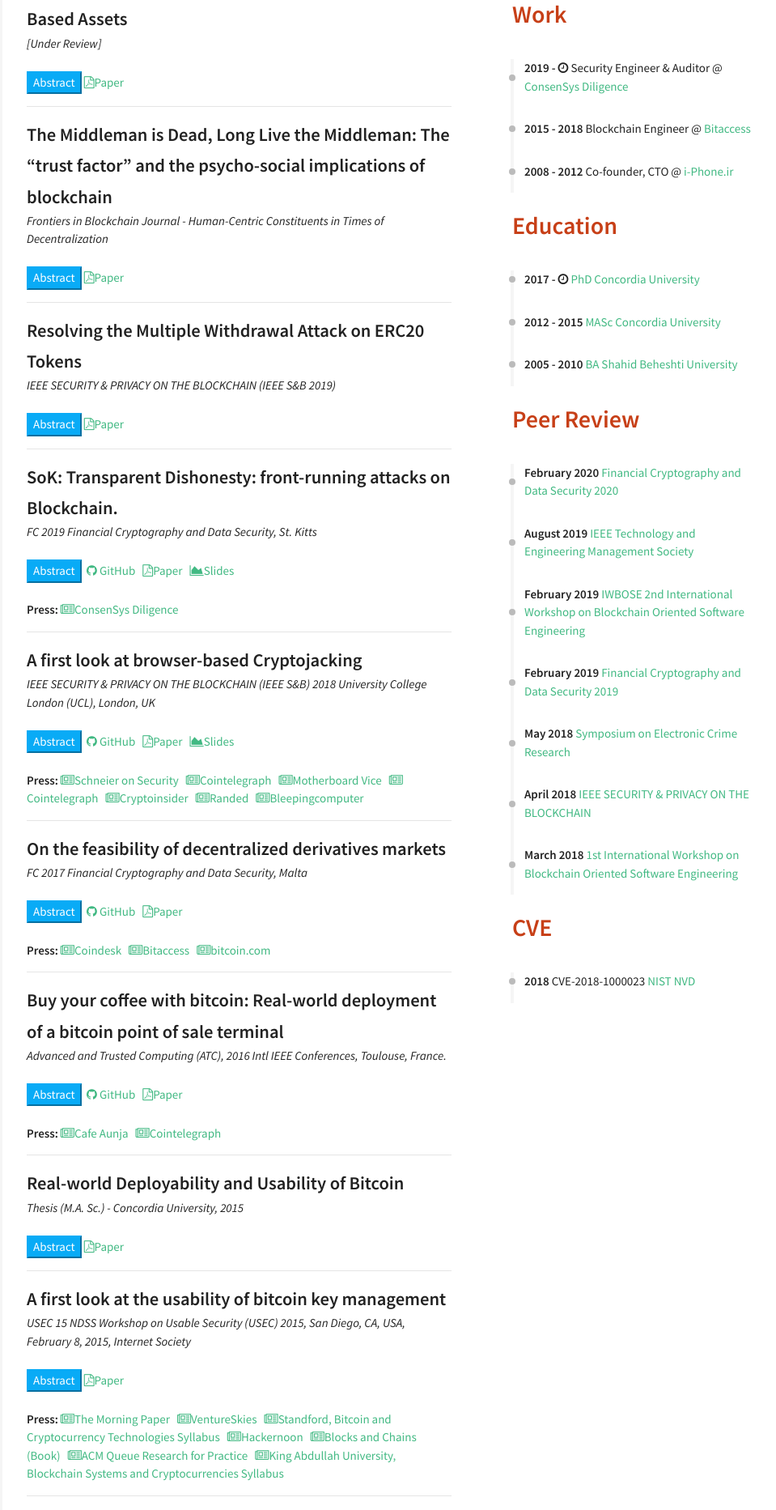
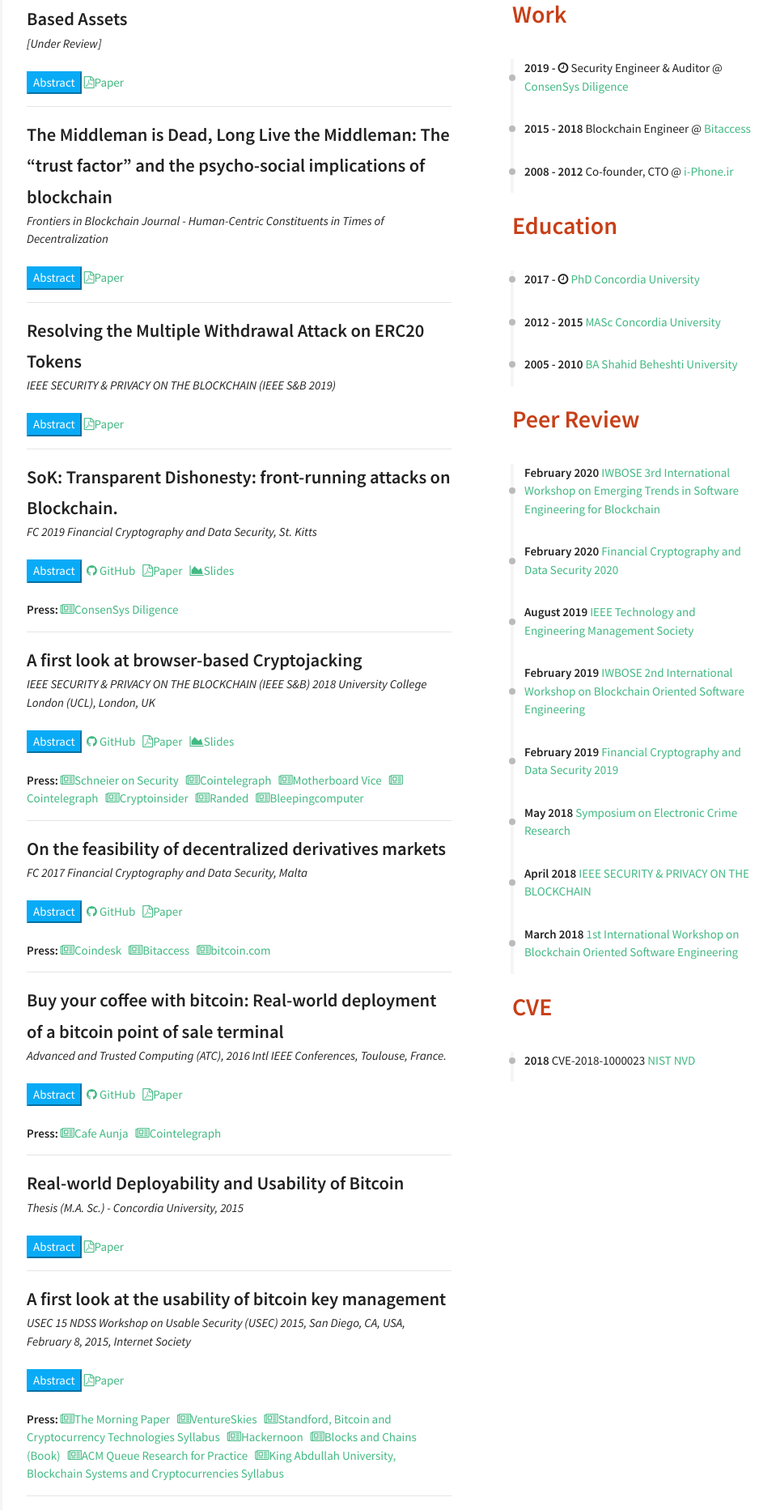
Before and after one commit to shayanb/shayan.es, a Jekyll site: the page built from index.html, in a window 1280 px wide. Shown: the part 451-2316 px from the top of the page at 81% size, without its empty margins (317-1276 px from the left). Built offline with Jekyll 4.4.1, drawn with Linux system fonts in a browser that asks for light colours; nearby versions of some CDN libraries.

Commit message:
Add IWBOSE 3rd review

```diff
--- a/_data/index/reviews.yml
+++ b/_data/index/reviews.yml
@@ -1,5 +1,11 @@
 # careers section data
 # if you don't have language feature(language.yml is empty), ignore "i18n" items
+
+
+- name: IWBOSE 3rd International Workshop on Emerging Trends in Software Engineering for Blockchain
+  link: http://www.agile-group.org/iwbose2020/
+  date: February 2020
+  job: Program Committee
 
 - name: Financial Cryptography and Data Security 2020
   link: http://fc20.ifca.ai/index.html
```
